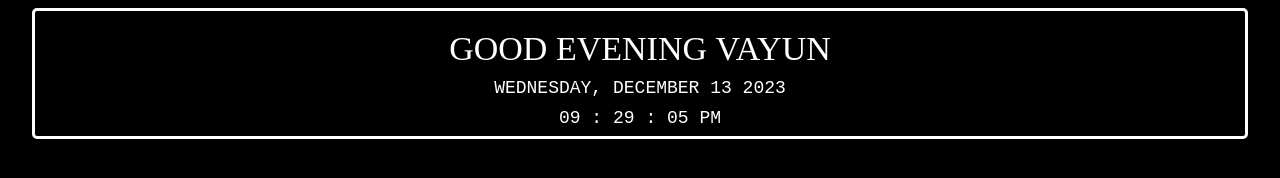
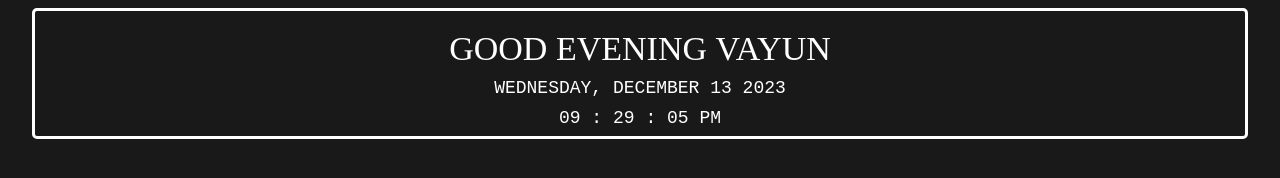
Before and after one commit to zeyunde/notion.widget, a plain HTML site: page greetings.html in a window 1280 px wide. Drawn offline with Linux system fonts and the light colour scheme.

Commit message:
Update greetings.html

```diff
--- a/greetings.html
+++ b/greetings.html
@@ -8,7 +8,7 @@
 
     <style>
         body {
-  background-color: #000000;
+  background-color: #191919;
 }
 
 
```
